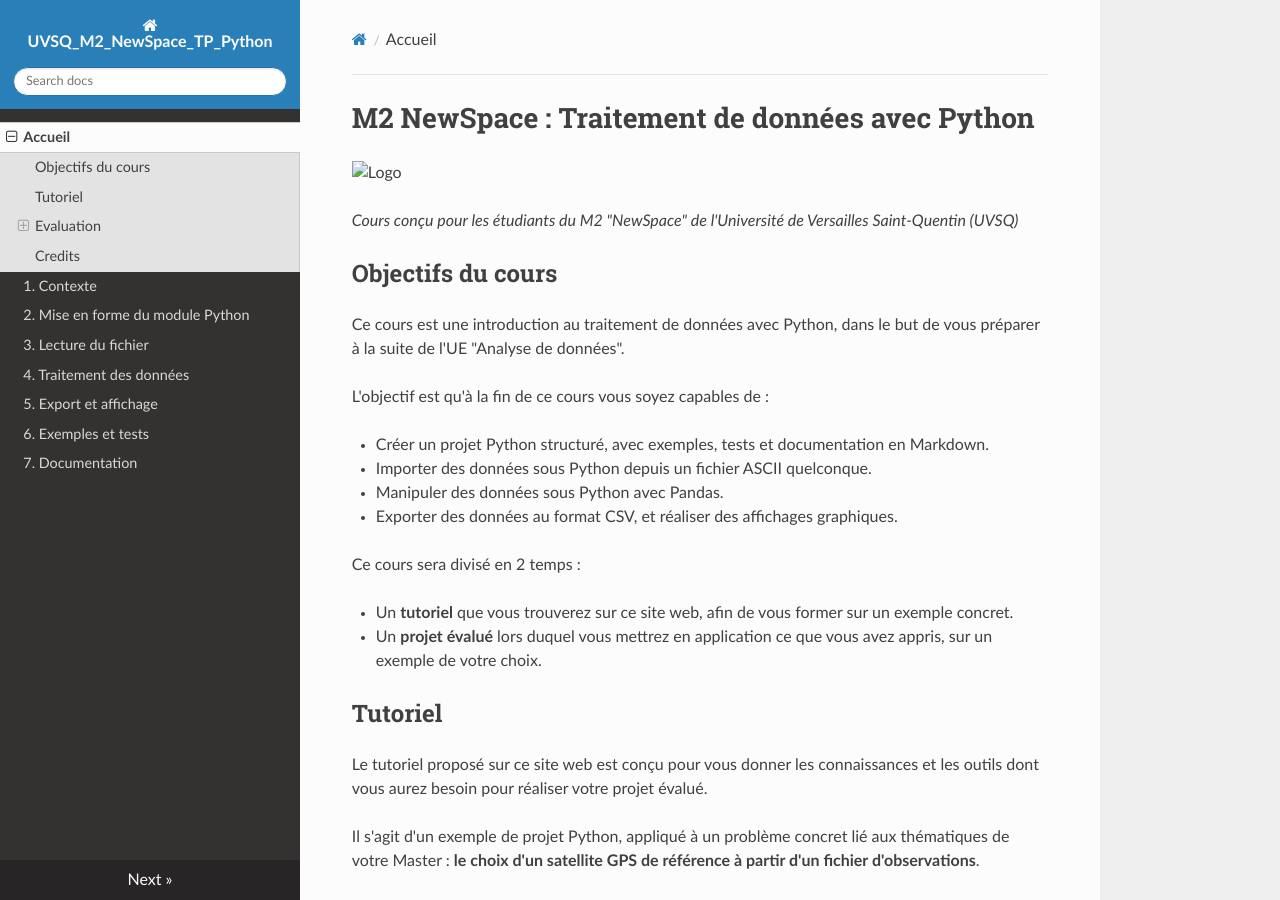
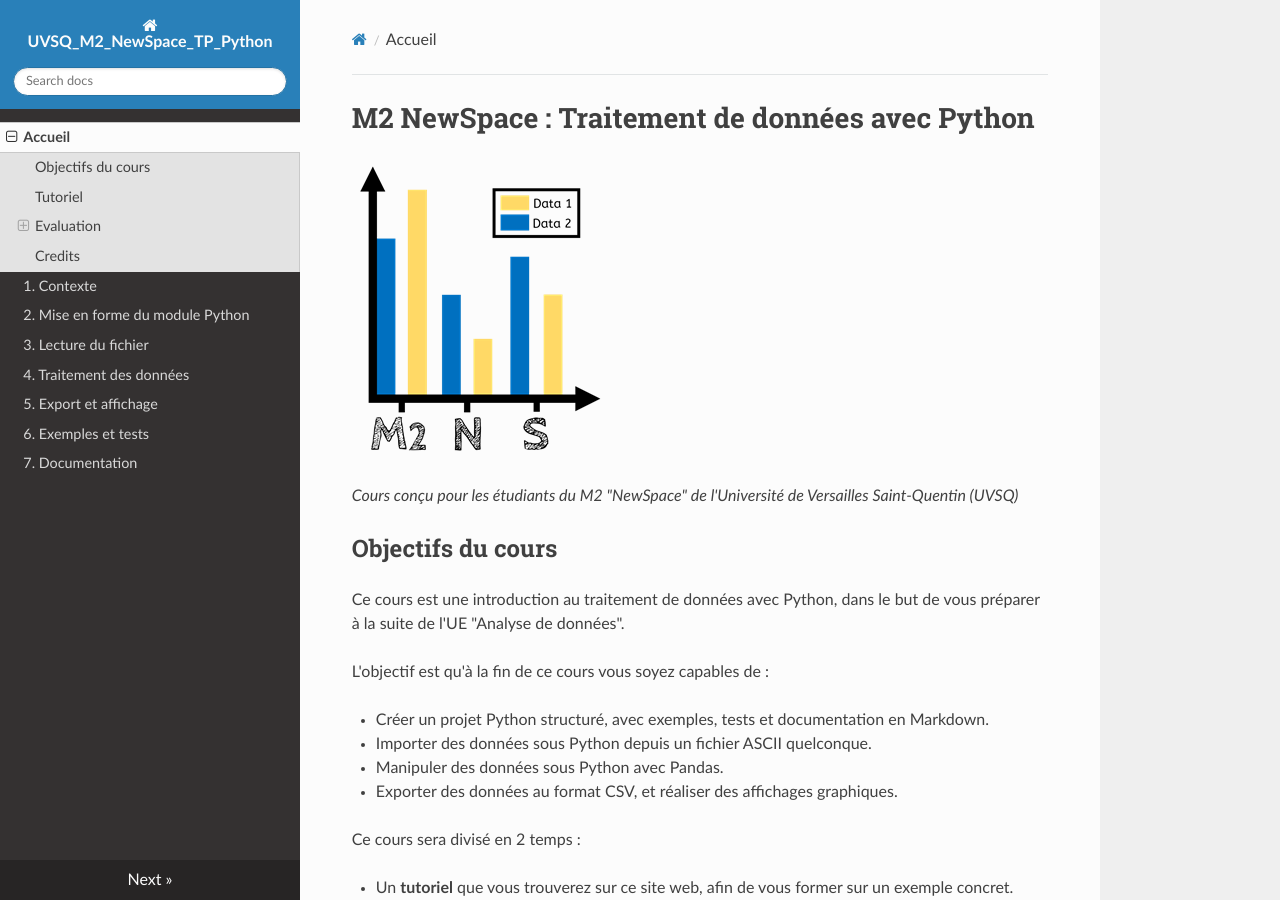
Before and after one commit to NicOudart/UVSQ_M2_NewSpace_TP_Python, an MkDocs documentation site: the page built from docs/index.md, in a window 1280 px wide and 900 px high. Built offline with MkDocs 1.6.1, drawn with Linux system fonts in a browser that asks for light colours; nearby versions of some CDN libraries.

Commit message:
-Minor fix of the readme and index.

```diff
--- a/docs/index.md
+++ b/docs/index.md
@@ -1,6 +1,6 @@
 # M2 NewSpace : Traitement de données avec Python
 
-![Logo](docs/img/M2NS_logo.png)
+![Logo](img/M2NS_logo.png)
 
 _Cours conçu pour les étudiants du M2 "NewSpace" de l'Université de Versailles Saint-Quentin (UVSQ)_
 
```
Also changed, not shown: README.md (+1 -1 lines).
